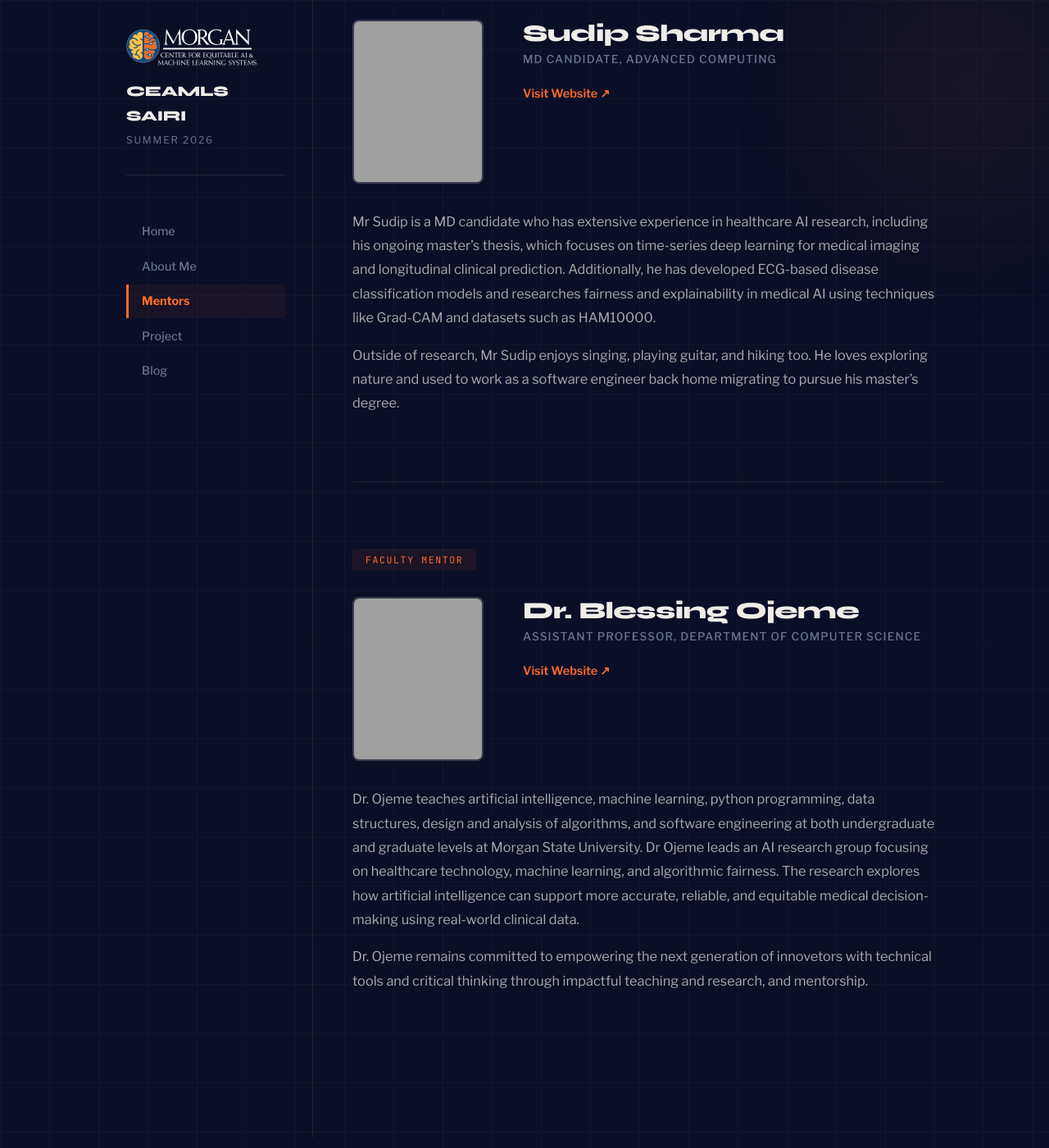
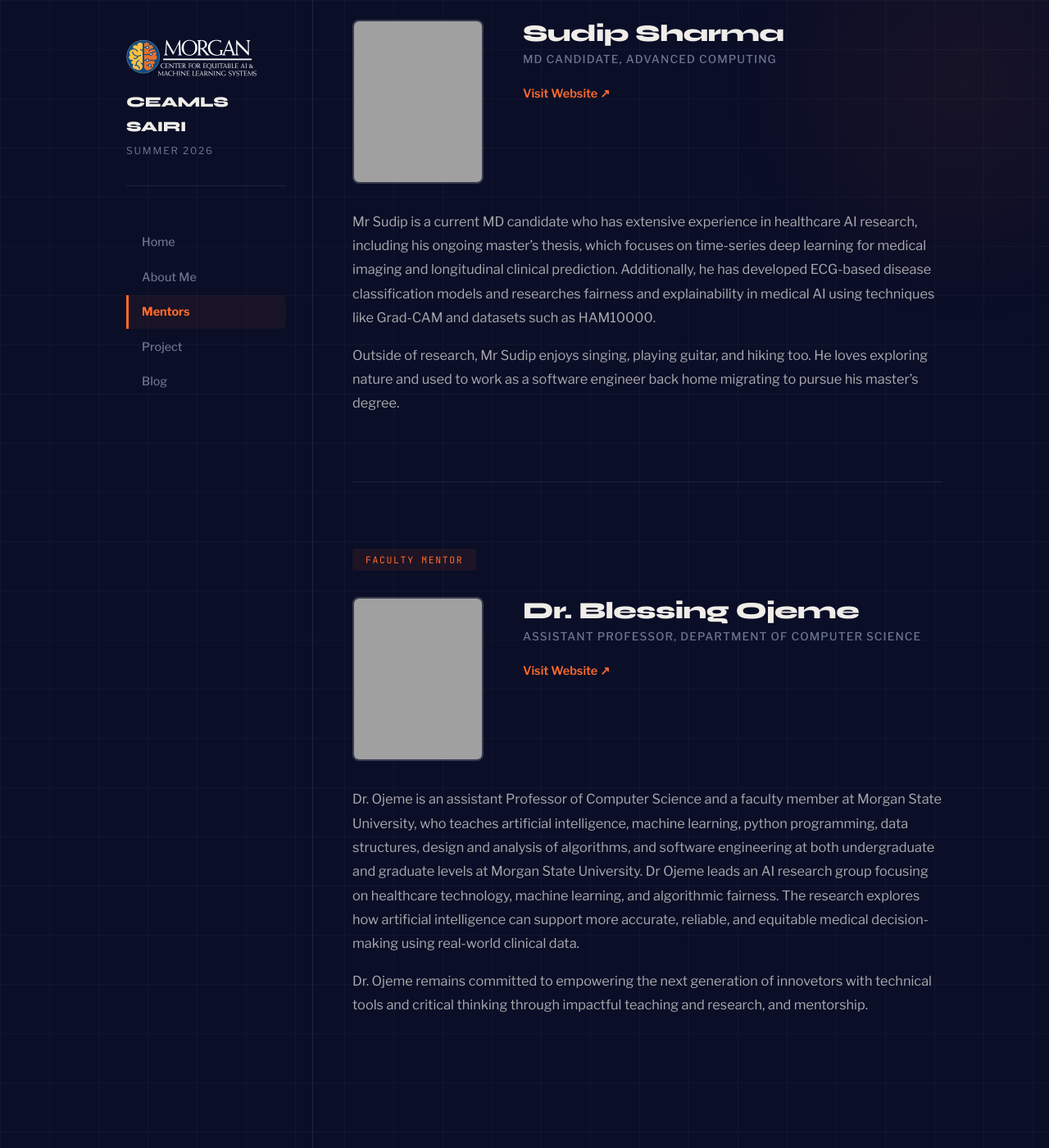
Before and after one commit to stephanieegwuchukwu-ai/stephanieegwuchukwu-aiceamls26.github.io, a Jekyll site: the page built from pages/about-my-mentor.md, in a window 1280 px wide and 1400 px high, scrolled down 257 px. Shown: the whole window at 82% size. Built offline with Jekyll 4.4.1, drawn with Linux system fonts in a browser that asks for light colours; grey boxes are pictures that could not be loaded.

Commit message:
Update about-my-mentor.md

```diff
--- a/pages/about-my-mentor.md
+++ b/pages/about-my-mentor.md
@@ -9,7 +9,7 @@ graduate_mentor:
   image: /assets/images/IMG_1305.jpeg.svg
   website: https://www.linkedin.com/in/nxxis?utm_source=share&utm_campaign=share_via&utm_content=profile&utm_medium=ios_app
   bio: |
-    Mr Sudip is a MD candidate who has extensive experience in healthcare AI research, including his ongoing master's thesis, which focuses on time-series deep learning for medical imaging and longitudinal clinical prediction. Additionally, he has developed ECG-based disease classification models and researches fairness and explainability in medical AI using techniques like Grad-CAM and datasets such as HAM10000.
+    Mr Sudip is a current MD candidate who has extensive experience in healthcare AI research, including his ongoing master's thesis, which focuses on time-series deep learning for medical imaging and longitudinal clinical prediction. Additionally, he has developed ECG-based disease classification models and researches fairness and explainability in medical AI using techniques like Grad-CAM and datasets such as HAM10000.
 
     Outside of research, Mr Sudip enjoys singing, playing guitar, and hiking too. He loves exploring nature and used to work as a software engineer back home migrating to pursue his master's degree.
 
@@ -20,7 +20,7 @@ faculty_mentor:
   website: https://www.linkedin.com/in/blessing-ojeme-phd-259a7342?utm_source=share&utm_campaign=share_via&utm_content=profile&utm_medium=ios_app
 
   bio: |
-    Dr. Ojeme teaches artificial intelligence, machine learning, python programming, data structures, design and analysis of algorithms, and  software engineering at both undergraduate and graduate levels at Morgan State University. Dr Ojeme leads an AI research group focusing on healthcare technology, machine learning, and algorithmic fairness. The research explores how artificial intelligence can support more accurate, reliable, and equitable medical decision-making using real-world clinical data.
+    Dr. Ojeme is an assistant Professor of Computer Science and a faculty member at Morgan State University, who teaches artificial intelligence, machine learning, python programming, data structures, design and analysis of algorithms, and  software engineering at both undergraduate and graduate levels at Morgan State University. Dr Ojeme leads an AI research group focusing on healthcare technology, machine learning, and algorithmic fairness. The research explores how artificial intelligence can support more accurate, reliable, and equitable medical decision-making using real-world clinical data.
 
     Dr. Ojeme remains committed to empowering the next generation of innovetors with technical tools and critical thinking through impactful teaching and research, and mentorship.
 ---
```
